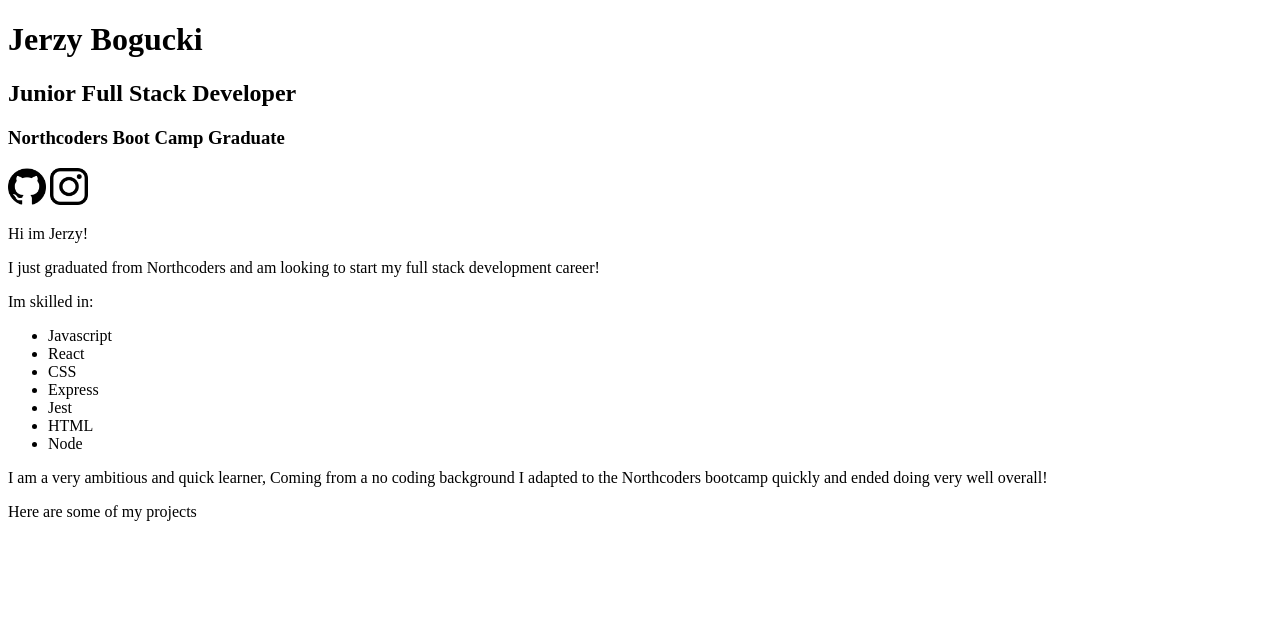
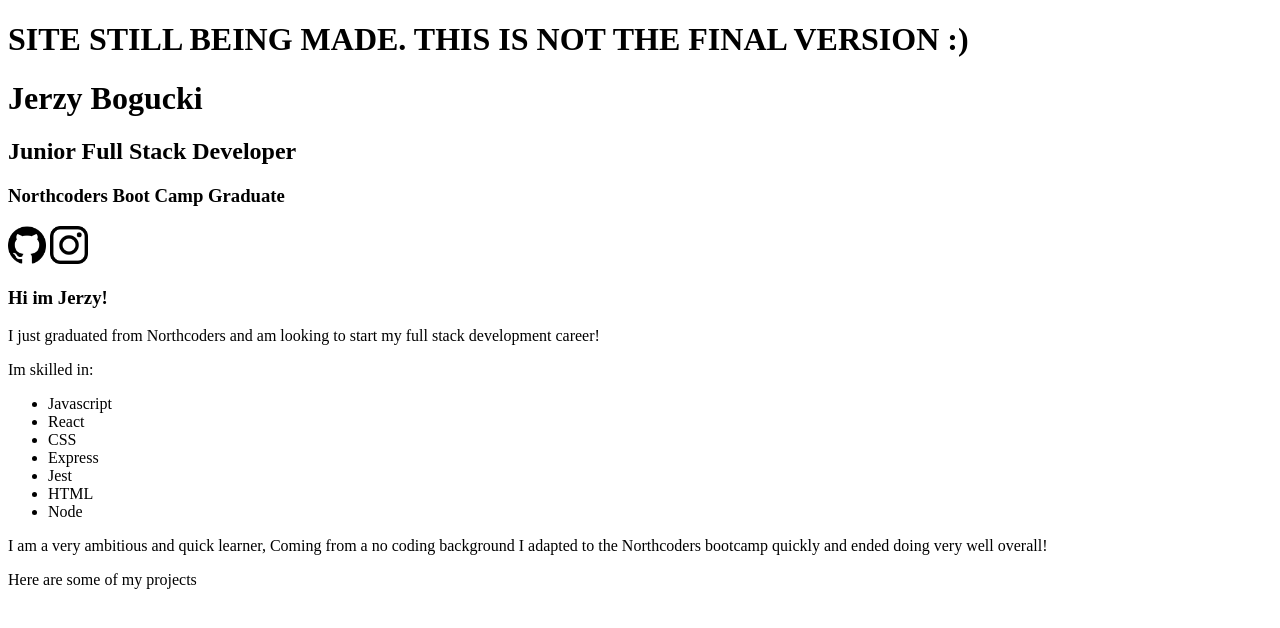
Before and after one commit to YurekB/YurekB.github.io, a website: page index.html in a window 1280 px wide. Drawn offline with Linux system fonts and the light colour scheme.

Commit message:
added still being made text

```diff
--- a/index.html
+++ b/index.html
@@ -8,6 +8,7 @@
     <title>Jerzy Portfolio</title>
   </head>
   <body>
+    <h1>SITE STILL BEING MADE. THIS IS NOT THE FINAL VERSION :)</h1>
     <header><h1>Jerzy Bogucki</h1></header>
     <h2>Junior Full Stack Developer</h2>
     <h3>Northcoders Boot Camp Graduate</h3>
@@ -17,7 +18,7 @@
     <a href="https://www.instagram.com/yurekb/" target="_blank"
       ><img src="images/instagram.png" alt="Instagram logo"
     /></a>
-    <p>Hi im Jerzy!</p>
+    <h3>Hi im Jerzy!</h3>
     <p>
       I just graduated from Northcoders and am looking to start my full stack
       development career!
```
Also changed, not shown: package.json (added, +20 -0 lines), 1 other file.
